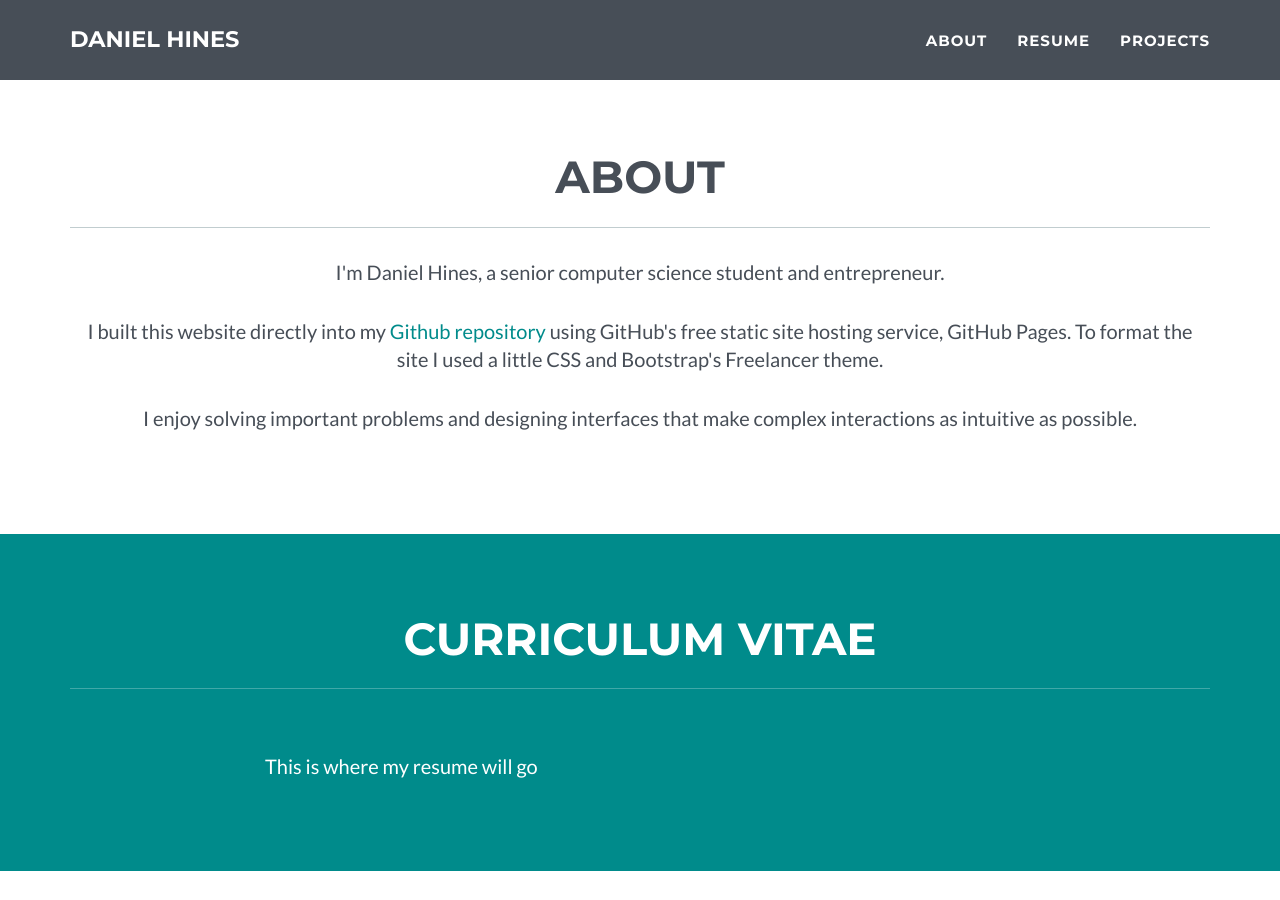
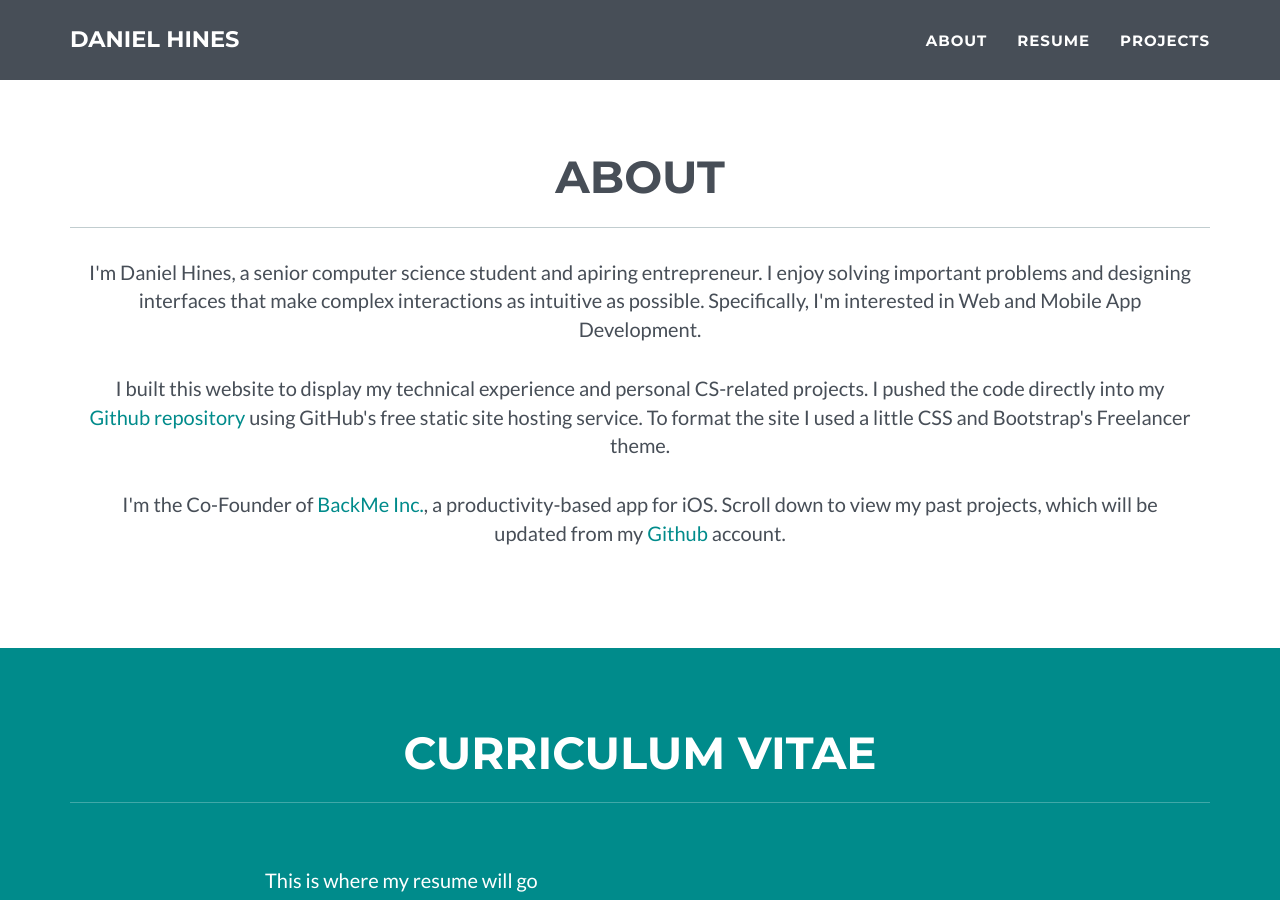
Before and after one commit to danielchines/danielchines.github.io, a Jekyll site: the page built from index.html, in a window 1280 px wide and 900 px high, scrolled down 751 px. Built offline with Jekyll 4.4.1, drawn with Linux system fonts in a browser that asks for light colours.

Commit message:
Update _config.yml

```diff
--- a/_config.yml
+++ b/_config.yml
@@ -29,9 +29,9 @@ color:
 
 # About section
 about:
-   p1: I'm Daniel Hines, a senior computer science student and entrepreneur.
-   p2: I built this website directly into my <a href="https://github.com/danielchines/danielchines.github.io">Github repository</a> using GitHub's free static site hosting service, GitHub Pages. To format the site I used a little CSS and Bootstrap's Freelancer theme.
-   p3: I enjoy solving important problems and designing interfaces that make complex interactions as intuitive as possible.
+   p1: I'm Daniel Hines, a senior computer science student and apiring entrepreneur. I enjoy solving important problems and designing interfaces that make complex interactions as intuitive as possible. Specifically, I'm interested in Web and Mobile App Development.
+   p2: I built this website to display my technical experience and personal CS-related projects. I pushed the code directly into my <a href="https://github.com/danielchines/danielchines.github.io">Github repository</a> using GitHub's free static site hosting service. To format the site I used a little CSS and Bootstrap's Freelancer theme.
+   p3: I'm the Co-Founder of <a href="https://backme.com">BackMe Inc.</a>, a productivity-based app for iOS. Scroll down to view my past projects, which will be updated from my <a href="https://github.com/danielchines">Github</a> account.
 
 # Footer settings
 footer:
```
